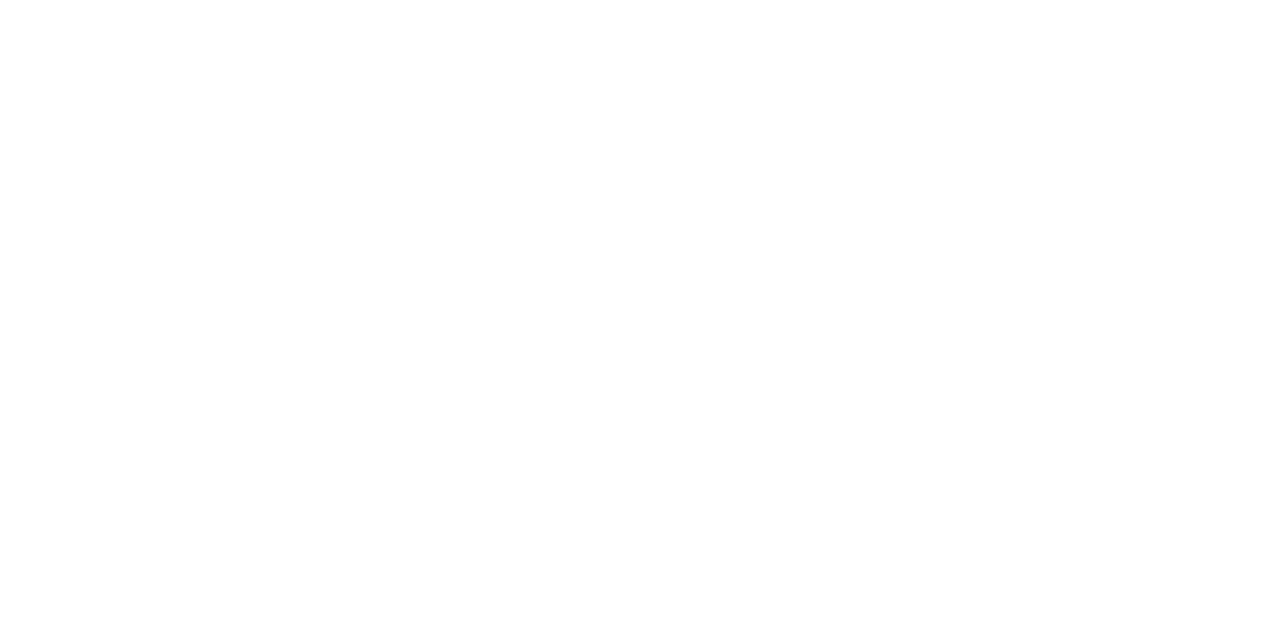
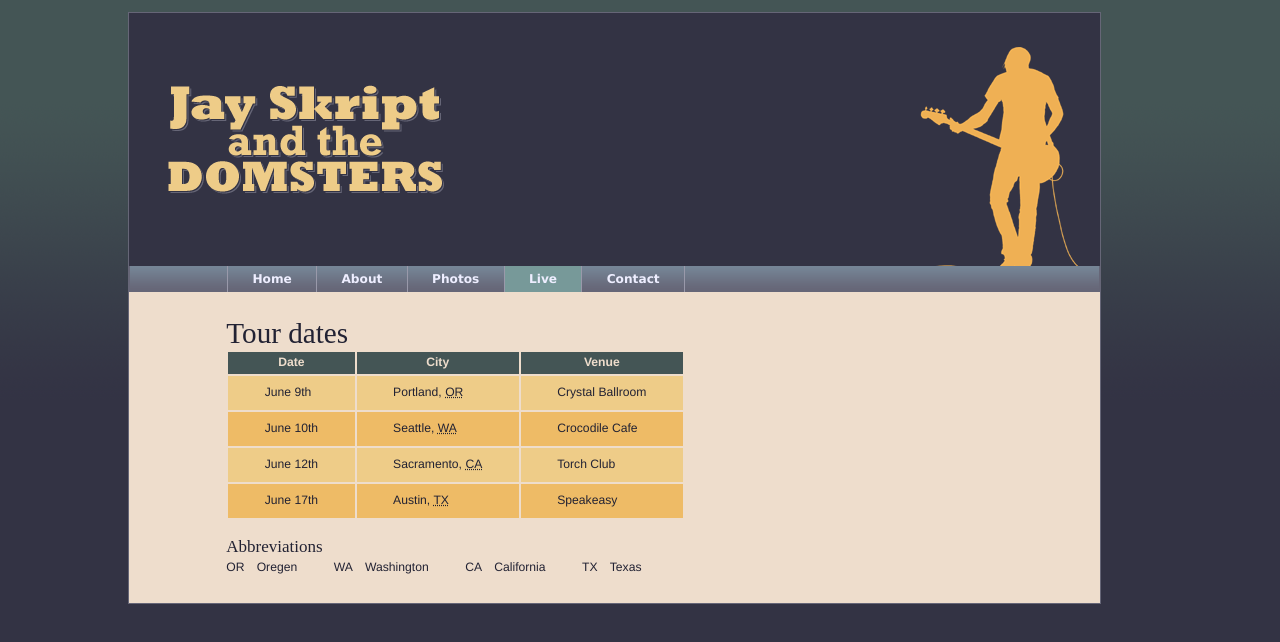
Before and after one commit to wangzhengyi/JaySkriptDomsters, a plain HTML site: page live.html in a window 1280 px wide. Drawn offline with Linux system fonts and the light colour scheme.

```diff
--- a/live.html
+++ b/live.html
@@ -0,0 +1,71 @@
+<!DOCTYPE html>
+<html>
+<head>
+	<meta charset="utf-8">
+	<title>火影忍者</title>
+	<script type="text/javascript" src="scripts/modernizr-custom.js"></script>
+	<link rel="stylesheet" type="text/css" href="styles/basic.css" media="screen">
+</head>
+<body>
+<header>
+	<img src="images/logo.gif" alt="Jay Skript and the Domsters">
+	<nav>
+		<ul>
+			<li>
+				<a href="index.html">Home</a>
+			</li>
+			<li>
+				<a href="about.html">About</a>
+			</li>
+			<li>
+				<a href="photos.html">Photos</a>
+			</li>
+			<li>
+				<a href="live.html">Live</a>
+			</li>
+			<li>
+				<a href="contact.html">Contact</a>
+			</li>
+		</ul>
+	</nav>
+</header>
+
+<article>
+	<h1>Tour dates</h1>
+	<table summary="when and where you can see the band">
+		<thead>
+			<tr>
+				<th>Date</th>
+				<th>City</th>
+				<th>Venue</th>
+			</tr>
+		</thead>
+
+		<tbody>
+			<tr>
+				<td>June 9th</td>
+				<td>Portland, <abbr title="Oregen">OR</abbr></td>
+				<td>Crystal Ballroom</td>
+			</tr>
+			<tr>
+				<td>June 10th</td>
+				<td>Seattle, <abbr title="Washington">WA</abbr></td>
+				<td>Crocodile Cafe</td>
+			</tr>
+			<tr>
+				<td>June 12th</td>
+				<td>Sacramento, <abbr title="California">CA</abbr></td>
+				<td>Torch Club</td>
+			</tr>
+			<tr>
+				<td>June 17th</td>
+				<td>Austin, <abbr title="Texas">TX</abbr></td>
+				<td>Speakeasy</td>
+			</tr>
+		</tbody>
+	</table>
+</article>
+
+<script type="text/javascript" src="scripts/global.js"></script>
+</body>
+</html>
--- a/scripts/global.js
+++ b/scripts/global.js
@@ -20,13 +20,17 @@ function insertAfter(newElement, targetElement) {
 }
 
 function addClass(element, value) {
-	if (!element.className) {
+	var test = (!element.className);
+	console.log("initial:" + element.className + ", value=" + value + ", important=" + test);
+	if (typeof element.className === "undefined") {
 		element.className = value;
+		console.log("111 value=" + value + ", classname=" + element.classname);
 	} else {
 		var newClassName = element.className;
 		newClassName += " ";
 		newClassName += value;
 		element.className = newClassName;
+		console.log("222 classname=" + element.className + ", newClassName=" + newClassName);
 	}
 }
 
@@ -250,7 +254,7 @@ function preparePlaceholder() {
 }
 
 function prepareGallery() {
-	if (!document.getElementById || !document.getElementsByTagName) {
+	if (!document.getElementById || !document.getElementsByTagName || !document.getElementById("imagegallery")) {
 		return false;
 	}
 
@@ -267,8 +271,95 @@ function prepareGallery() {
 }
 
 
+function stripeTables() {
+	if (!document.getElementsByTagName) {
+		return false;
+	}
+
+	var tables = document.getElementsByTagName("table");
+	if (tables.length == 0) {
+		return false;
+	}
+
+	var rows = tables[0].getElementsByTagName("tr");
+	for (var i = 0; i < rows.length; i++) {
+		if (i % 2 == 1) {
+			addClass(rows[i], "odd");
+		}
+	}
+}
+
+function highlightRows() {
+	if (!document.getElementsByTagName) {
+		return false;
+	}
+
+	var rows = document.getElementsByTagName("tr");
+	for (var i = 0; i < rows.length; i++) {
+		rows[i].oldClassName = rows[i].className;
+		rows[i].onmouseover = function() {
+			addClass(this, "highlight");
+		};
+		rows[i].onmouseout = function() {
+			this.className = this.oldClassName;
+		};
+	}
+}
+
+function displayAbbreviations() {
+	if (!document.getElementsByTagName || !document.createElement || !document.createTextNode) {
+		return false;
+	}
+
+	var abbreviations = document.getElementsByTagName("abbr");
+	if (abbreviations.length == 0) {
+		return false;
+	}
+
+	var defs = new Array();
+	for (var i = 0; i < abbreviations.length; i++) {
+		var currAbr = abbreviations[i];
+		if (currAbr.childNodes.length < 1) continue;
+		var definition = currAbr.getAttribute("title");
+		var key = currAbr.lastChild.nodeValue;
+		defs[key] = definition;
+	}
+
+	var dlist = document.createElement("dl");
+	for (key in defs) {
+		var dtitle = document.createElement("dt");
+		var dtitleText = document.createTextNode(key);
+		dtitle.appendChild(dtitleText);
+
+		var ddesc = document.createElement("dd");
+		var ddescText = document.createTextNode(defs[key]);
+		ddesc.appendChild(ddescText);
+
+		dlist.appendChild(dtitle);
+		dlist.appendChild(ddesc);
+	}
+
+	if (dlist.childNodes.length < 1) {
+		return false;
+	}
+
+	var header = document.createElement("h3");
+	var headerText = document.createTextNode("Abbreviations");
+	header.appendChild(headerText);
+
+	var articles = document.getElementsByTagName("article");
+	if (articles.length == 0) {
+		return false;
+	}
+	articles[0].appendChild(header);
+	articles[0].appendChild(dlist);
+}
+
 addLoadEvent(highlightPage);
 addLoadEvent(prepareSlideShow);
 addLoadEvent(prepareInternalnav);
 addLoadEvent(preparePlaceholder);
 addLoadEvent(prepareGallery);
+addLoadEvent(stripeTables);
+addLoadEvent(highlightRows);
+addLoadEvent(displayAbbreviations);
--- a/styles/color.css
+++ b/styles/color.css
@@ -83,3 +83,23 @@ header nav a.here:active {
 	color: #eef;
 	background-color: #799;
 }
+
+th {
+	color: #edc;
+	background-color: #455;
+}
+
+tr td {
+	color: #223;
+	background-color: #eb6;
+}
+
+tr.odd td {
+	color: #223;
+	background-color: #ec8;
+}
+
+tr.highlight td {
+	color: #233;
+	background-color: #cba;
+}
--- a/styles/layout.css
+++ b/styles/layout.css
@@ -108,3 +108,19 @@ article img {
 #imagegallery li {
 	display: inline;
 }
+
+td {
+	padding: .5em 3em;
+}
+
+dl {
+	overflow: hidden;
+}
+
+dt {
+	float: left;
+}
+
+dd {
+	float: left;
+}
--- a/styles/typography.css
+++ b/styles/typography.css
@@ -53,3 +53,11 @@ h3 {
 textarea {
 	font-family: "Helvetica", "Arial", sans-serif;
 }
+
+dt {
+	margin-right: 1em;
+}
+
+dd {
+	margin-right: 3em;
+}
```
